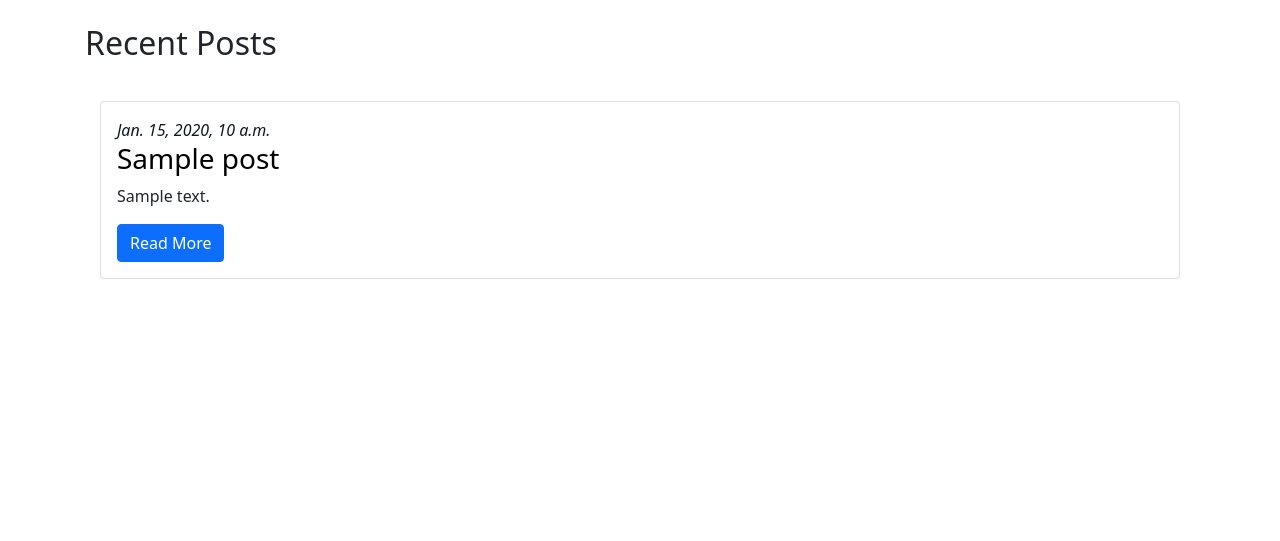
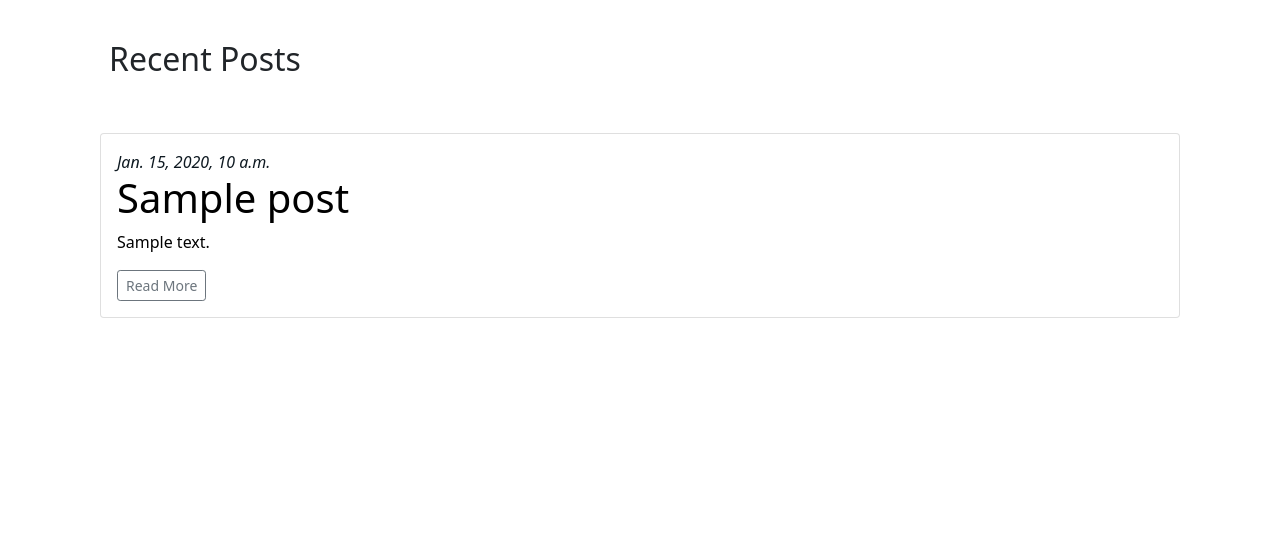
Before and after one commit to LaraKraemer/portfolio-blog, a Django app: page /post/ in a window 1280 px wide. Shown: the part 56-597 px from the top of the page. Run offline with Django 3.2, Linux system fonts and the light colour scheme; tables that the repository leaves empty hold one stand-in row (values such as "Sample post"); some libraries are stand-ins or nearby versions.

Commit message:
Edit fonts, button.

```diff
--- a/personal_blog/templates/personal_blog/post_list.html
+++ b/personal_blog/templates/personal_blog/post_list.html
@@ -1,7 +1,7 @@
 {% extends 'personal_blog/base.html' %}
 
 {% block content %}
- <h2 class="my-4">Recent Posts</h2>
+ <h2 class="my-3 p-4 fw-lighter">Recent Posts</h2>
         <div class="row">
             <div class="blog-posts">
                 {% for post in posts %}
@@ -10,9 +10,9 @@
                                 <time class="date">
                                     {{ post.published_date }}
                                 </time>
-                                <h3><a href="{% url 'post_detail' pk=post.pk %}">{{ post.title }}</a></h3>
-                                <p class="card-text">{{ post.text|linebreaksbr|truncatewords:30 }}</p>
-                                <a href="#" class="btn btn-primary">Read More</a>
+                                <h3 class="display-6"><a href="{% url 'post_detail' pk=post.pk %}">{{ post.title }}</a></h3>
+                                <p class="card-text fw-lighter text-black">{{ post.text|linebreaksbr|truncatewords:30 }}</p>
+                                <a href="{% url 'post_detail' pk=post.pk %}" class=" btn btn-outline-secondary btn-sm">Read More</a>
                          </div>
                     </div>
                 {% endfor %}
```
Also changed, not shown: personal_blog/templates/personal_blog/post_detail.html (+4 -4 lines).
